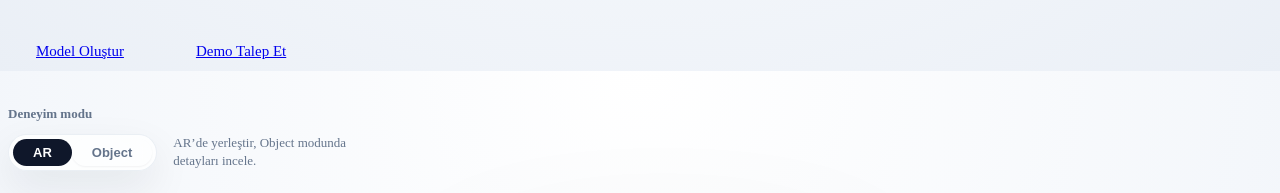
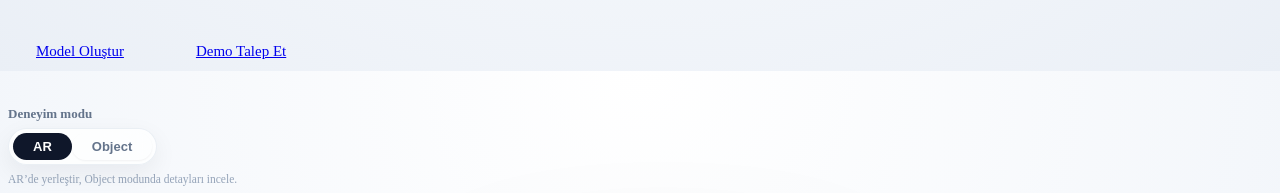
Before and after one commit to benalikartal/iarone-webtest, a website built with Vite: page concept-g.html in a window 1280 px wide. Shown: the part 729-922 px from the top of the page. Built offline with nearby package versions, Linux system fonts and the light colour scheme.

Commit message:
style(launch): perfectly align and compact the AR/Object mode block in the left column

```diff
--- a/concept-g.html
+++ b/concept-g.html
@@ -239,15 +239,13 @@
       </div>
 
       <!-- Deneyim Modu -->
-      <div style="margin-top: 32px; margin-bottom: 8px;">
-        <span style="font-size: 13px; font-weight: 600; color: #64748b; display: block; margin-bottom: 12px;">Deneyim modu</span>
-        <div style="display: flex; align-items: center; gap: 16px;">
-          <div style="display: inline-flex; border-radius: 9999px; border: 1px solid rgba(226,232,240,0.7); background: rgba(255,255,255,0.8); padding: 4px; box-shadow: 0 16px 40px rgba(15,23,42,0.08); backdrop-filter: blur(24px);">
-            <button id="hc-btn-ar" onclick="setMode('ar')" style="border-radius: 9999px; background: transparent; padding: 6px 20px; font-size: 13px; font-weight: 600; color: #64748b; border: none; cursor: pointer; transition: all 0.2s;">AR</button>
-            <button id="hc-btn-obj" onclick="setMode('object')" style="border-radius: 9999px; background: #0f172a; padding: 6px 20px; font-size: 13px; font-weight: 600; color: #fff; box-shadow: 0 1px 2px rgba(0,0,0,0.05); border: none; cursor: pointer; transition: all 0.2s;">Object</button>
-          </div>
-          <span style="font-size: 13px; font-weight: 500; color: #64748b; line-height: 1.4;">AR’de yerleştir, Object modunda<br/>detayları incele.</span>
+      <div style="margin-top: 32px; margin-bottom: 24px; display: flex; flex-direction: column; align-items: flex-start; gap: 6px;">
+        <span style="font-size: 13px; font-weight: 600; color: #64748b;">Deneyim modu</span>
+        <div style="display: inline-flex; border-radius: 9999px; border: 1px solid rgba(226,232,240,0.7); background: rgba(255,255,255,0.8); padding: 4px; box-shadow: 0 8px 24px rgba(15,23,42,0.06); backdrop-filter: blur(24px);">
+          <button id="hc-btn-ar" onclick="setMode('ar')" style="border-radius: 9999px; background: transparent; padding: 6px 20px; font-size: 13px; font-weight: 600; color: #64748b; border: none; cursor: pointer; transition: all 0.2s;">AR</button>
+          <button id="hc-btn-obj" onclick="setMode('object')" style="border-radius: 9999px; background: #0f172a; padding: 6px 20px; font-size: 13px; font-weight: 600; color: #fff; box-shadow: 0 1px 2px rgba(0,0,0,0.05); border: none; cursor: pointer; transition: all 0.2s;">Object</button>
         </div>
+        <span style="font-size: 11.5px; font-weight: 500; color: #94a3b8; margin-top: 2px;">AR’de yerleştir, Object modunda detayları incele.</span>
       </div>
 
       <!-- Output Chips -->
```
